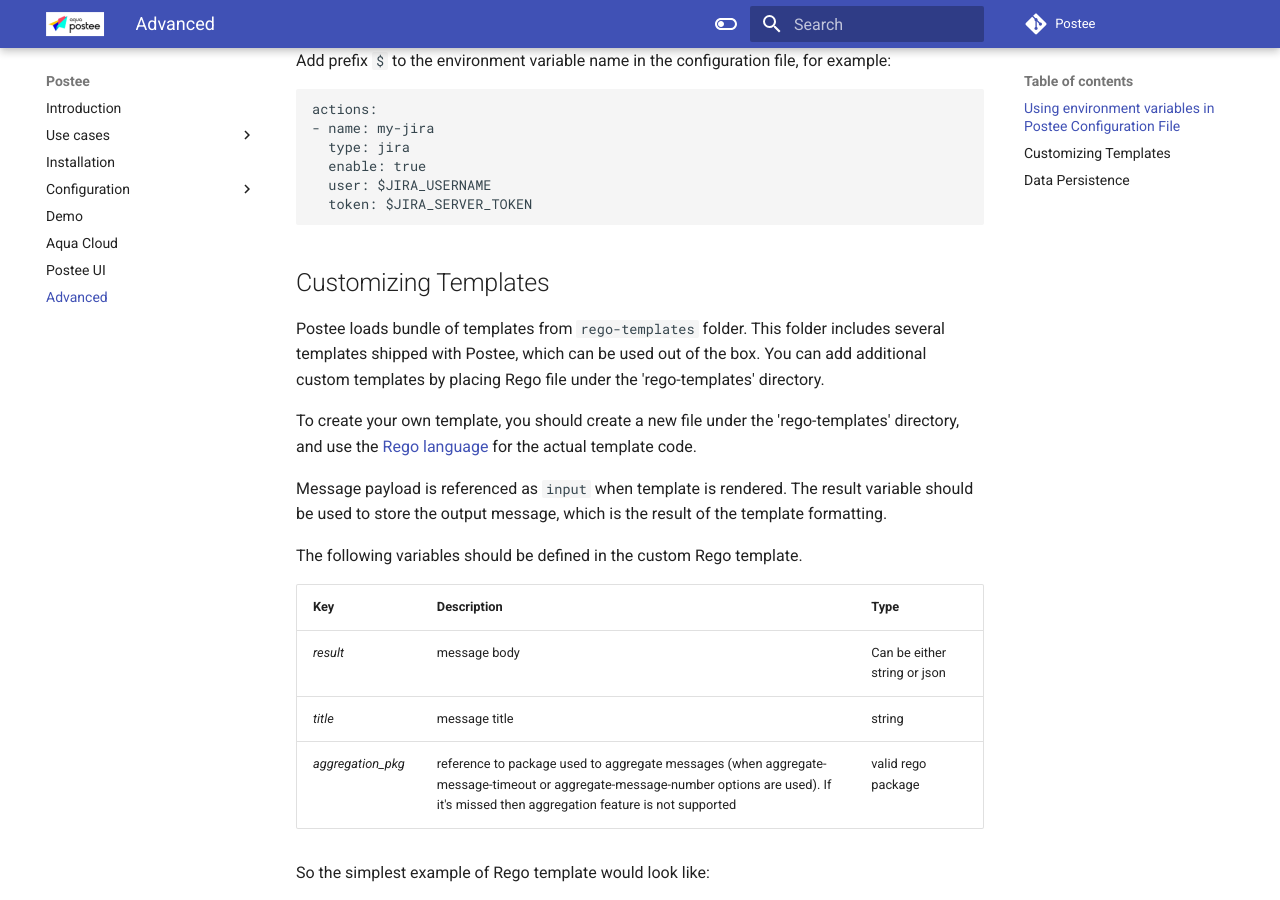
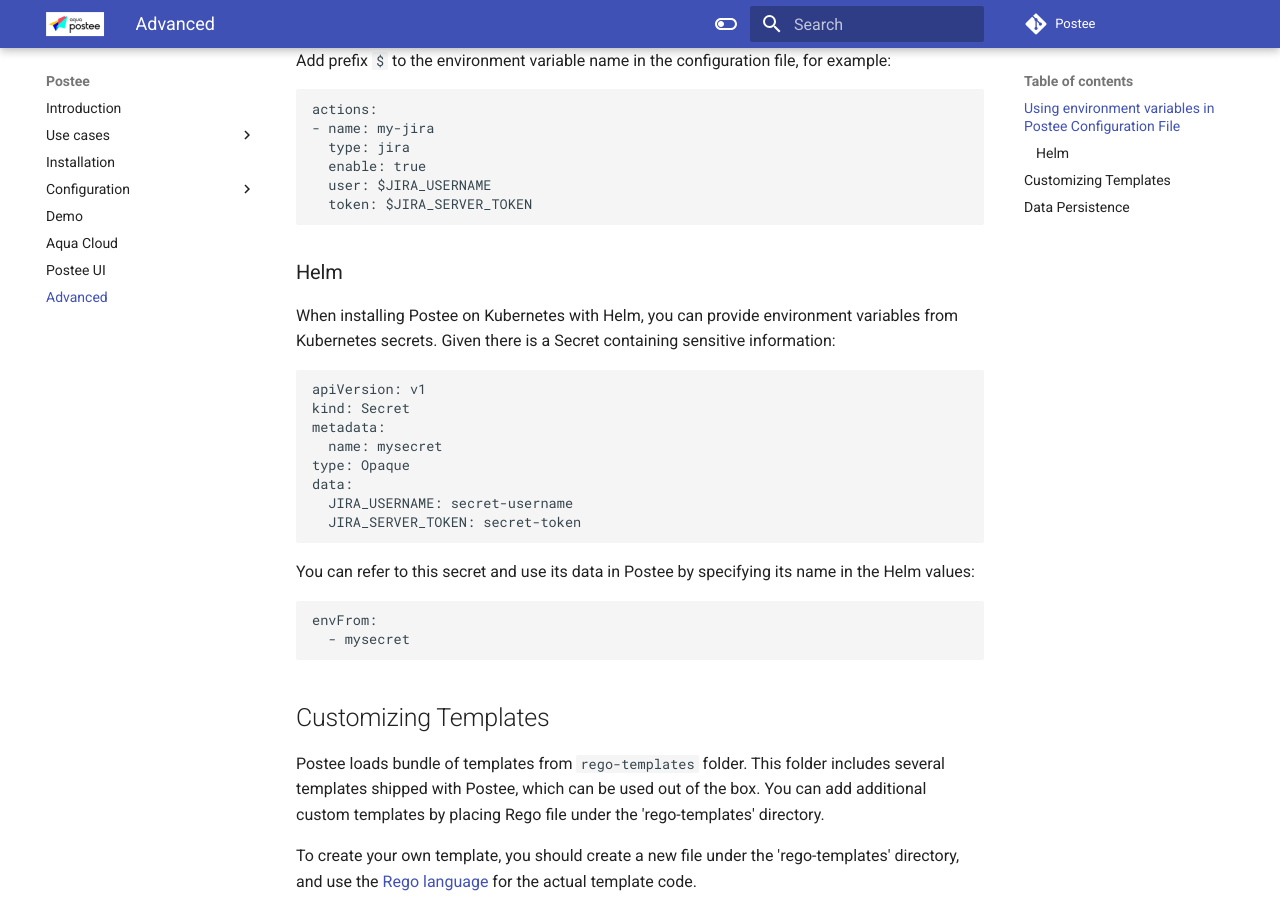
Before and after one commit to aquasecurity/postee, an MkDocs documentation site: the page built from docs/advanced.md, in a window 1280 px wide and 900 px high, scrolled down 290 px. Built offline with MkDocs 1.6.1 and Material for MkDocs 9.7.7, drawn with Linux system fonts in a browser that asks for light colours; comment, search, counter and statistics services are not loaded; the version menu is left out.

Commit message:
feat: add documentation for secrets in helm chart

````diff
--- a/docs/advanced.md
+++ b/docs/advanced.md
@@ -11,6 +11,27 @@
   enable: true
   user: $JIRA_USERNAME
   token: $JIRA_SERVER_TOKEN
+```
+
+### Helm
+
+When installing Postee on Kubernetes with Helm, you can provide environment variables from Kubernetes secrets.
+Given there is a Secret containing sensitive information:
+```
+apiVersion: v1
+kind: Secret
+metadata:
+  name: mysecret
+type: Opaque
+data:
+  JIRA_USERNAME: secret-username
+  JIRA_SERVER_TOKEN: secret-token
+```
+
+You can refer to this secret and use its data in Postee by specifying its name in the Helm values:
+```
+envFrom:
+  - mysecret
 ```
 
 ## Customizing Templates
````
